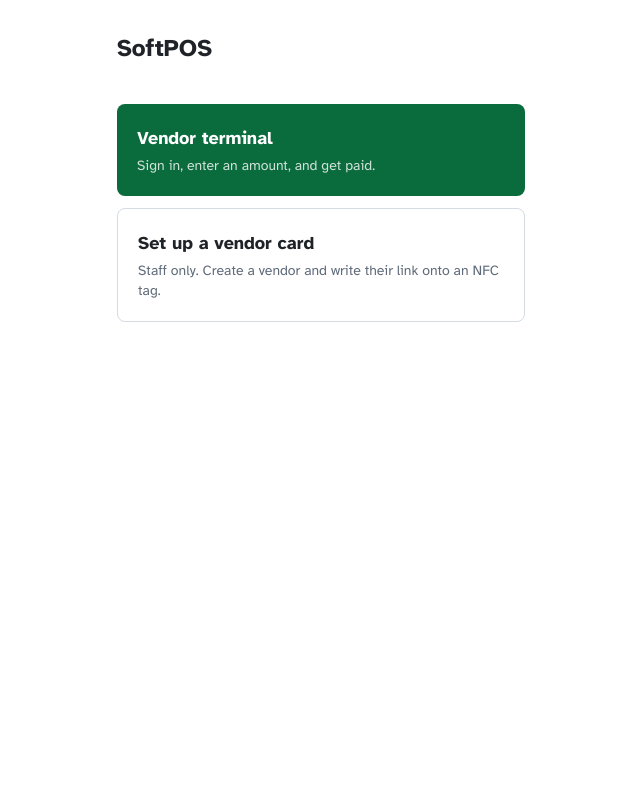
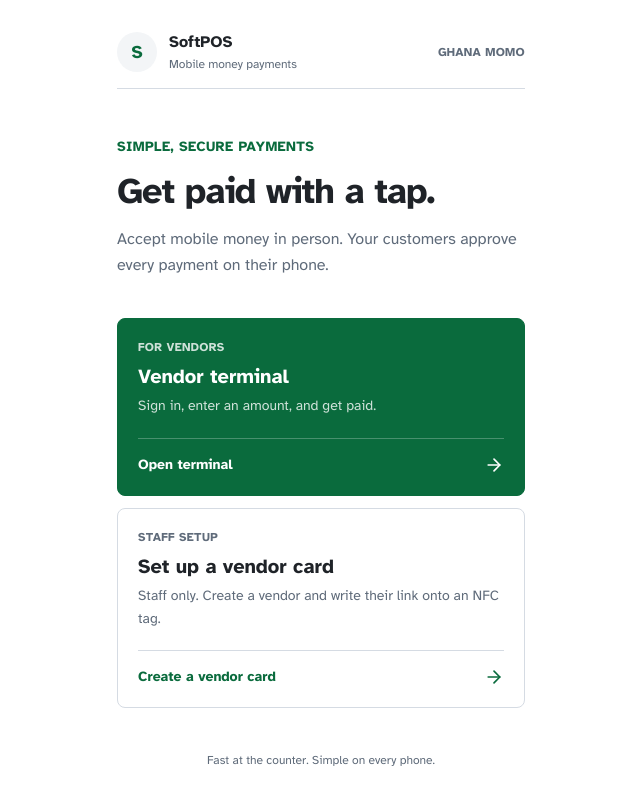
Before and after one commit to Meshack000/SoftPos, a Next.js app: page / in a window 1280 px wide. Shown: the whole page, without its empty margins (319-959 px from the left). Built offline with nearby package versions, Linux system fonts and the light colour scheme.

Commit message:
feat: enhance Home component with AppHeader and improved layout for service selection

```diff
--- a/src/app/page.jsx
+++ b/src/app/page.jsx
@@ -1,31 +1,67 @@
 import Link from "next/link";
+import AppHeader from "@/components/AppHeader";
+import { BackIcon } from "@/components/Icons";
 
 export default function Home() {
   return (
     <main className="mx-auto flex min-h-screen max-w-md flex-col px-5 py-8">
-      <h1 className="text-2xl font-bold">SoftPOS</h1>
+      <AppHeader>
+        <span className="text-xs font-bold uppercase tracking-wide text-muted">
+          Ghana MoMo
+        </span>
+      </AppHeader>
 
-      <div className="mt-10 flex flex-col gap-3">
+      <section className="mt-12">
+        <p className="text-sm font-bold uppercase tracking-wide text-brand">
+          Simple, secure payments
+        </p>
+        <h1 className="mt-3 text-4xl font-bold leading-tight tracking-tight">
+          Get paid with a tap.
+        </h1>
+        <p className="mt-3 leading-relaxed text-muted">
+          Accept mobile money in person. Your customers approve every payment on their phone.
+        </p>
+      </section>
+
+      <section className="mt-10 flex flex-col gap-3" aria-label="Choose a service">
         <Link
           href="/terminal"
-          className="block rounded-ui bg-brand px-5 py-5 text-white hover:bg-brand-dark"
+          className="group rounded-ui border border-brand bg-brand p-5 text-white"
         >
-          <span className="block text-lg font-bold">Vendor terminal</span>
-          <span className="mt-1 block text-sm text-white/80">
+          <span className="block text-xs font-bold uppercase tracking-wide text-white/80">
+            For vendors
+          </span>
+          <span className="mt-2 block text-xl font-bold">Vendor terminal</span>
+          <span className="mt-1 block text-sm leading-relaxed text-white/80">
             Sign in, enter an amount, and get paid.
+          </span>
+          <span className="mt-5 flex items-center justify-between border-t border-white/25 pt-4 text-sm font-bold">
+            Open terminal
+            <BackIcon className="h-5 w-5 rotate-180" />
           </span>
         </Link>
 
         <Link
           href="/program"
-          className="block rounded-ui border border-line px-5 py-5 hover:bg-soft"
+          className="rounded-ui border border-line bg-white p-5 hover:bg-soft"
         >
-          <span className="block text-lg font-bold">Set up a vendor card</span>
-          <span className="mt-1 block text-sm text-muted">
+          <span className="block text-xs font-bold uppercase tracking-wide text-muted">
+            Staff setup
+          </span>
+          <span className="mt-2 block text-xl font-bold">Set up a vendor card</span>
+          <span className="mt-1 block text-sm leading-relaxed text-muted">
             Staff only. Create a vendor and write their link onto an NFC tag.
           </span>
+          <span className="mt-5 flex items-center justify-between border-t border-line pt-4 text-sm font-bold text-brand">
+            Create a vendor card
+            <BackIcon className="h-5 w-5 rotate-180" />
+          </span>
         </Link>
-      </div>
+      </section>
+
+      <p className="mt-auto pt-10 text-center text-xs text-muted">
+        Fast at the counter. Simple on every phone.
+      </p>
     </main>
   );
 }
```
